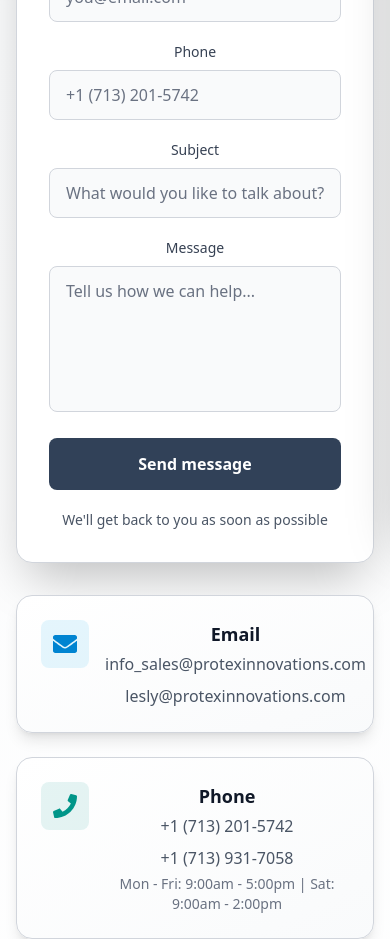
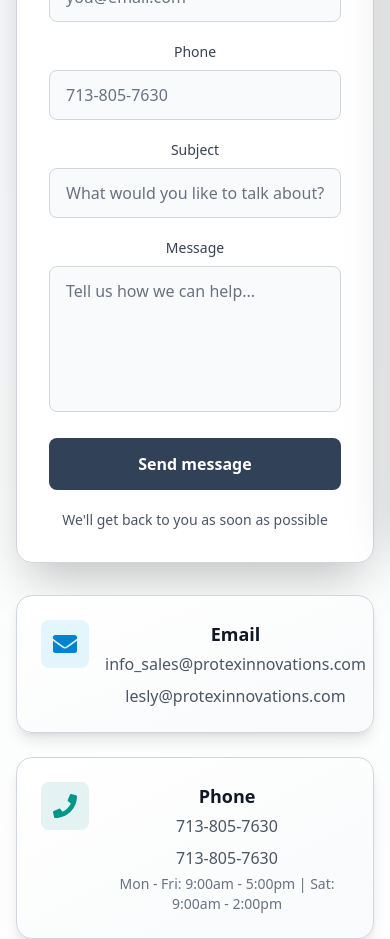
Before and after one commit to julioagk/PROTEX-INNOVATION-ENGLISH, a React (Vite) app: page /Contacto in a window 390 px wide. Shown: the part 314-1253 px from the top of the page. Built offline with nearby package versions, Linux system fonts and the light colour scheme.

Commit message:
Update contact phone number

```diff
--- a/index.html
+++ b/index.html
@@ -8,7 +8,7 @@
     <meta name="description" content="Tienda de tecnología y accesorios en Nuevo León. Atención personalizada por WhatsApp, Instagram y Facebook." />
     <meta name="theme-color" content="#0a0a0a" />
     <!-- Contacto y redes -->
-    <meta name="whatsapp" content="+52 8119817118" />
+    <meta name="whatsapp" content="+17138057630" />
     <meta name="instagram" content="lorang_mx" />
     <meta name="facebook" content="lorangmx" />
     <!-- Open Graph para compartir en redes -->
--- a/src/componentes/Contacto.jsx
+++ b/src/componentes/Contacto.jsx
@@ -122,7 +122,7 @@
                   name="phone"
                   value={formData.phone}
                   onChange={handleChange}
-                  placeholder="+1 (713) 201-5742"
+                  placeholder="713-805-7630"
                   className="w-full px-4 py-3 bg-gray-50 border border-gray-300 rounded-lg text-gray-900 placeholder-gray-500 focus:outline-none focus:ring-2 focus:ring-slate-600 focus:border-transparent transition-all"
                 />
               </div>
@@ -199,11 +199,11 @@
                 </div>
                 <div className="flex-1">
                   <h3 className="text-lg font-semibold mb-1">Phone</h3>
-                  <a href="tel:+17132015742" className="text-gray-600 hover:text-teal-600 transition-colors">
-                    +1 (713) 201-5742
+                  <a href="tel:+17138057630" className="text-gray-600 hover:text-teal-600 transition-colors">
+                    713-805-7630
                   </a>
-                  <a href="tel:+17139317058" className="text-gray-600 hover:text-teal-600 transition-colors block mt-2">
-                    +1 (713) 931-7058
+                  <a href="tel:+17138057630" className="text-gray-600 hover:text-teal-600 transition-colors block mt-2">
+                    713-805-7630
                   </a>
                   <p className="text-sm text-gray-500 mt-1">Mon - Fri: 9:00am - 5:00pm | Sat: 9:00am - 2:00pm</p>
                 </div>
--- a/src/componentes/Footer.jsx
+++ b/src/componentes/Footer.jsx
@@ -58,11 +58,11 @@
                 <span className="text-xs md:text-sm font-medium">info_sales@protexinnovations.com</span>
               </a>
               <a
-                href="tel:+17132015742"
+                href="tel:+17138057630"
                 className="flex items-center space-x-2 md:space-x-3 text-gray-600 hover:text-blue-600 transition-colors group"
               >
                 <FaPhone className="h-3 w-3 md:h-4 md:w-4" />
-                <span className="text-xs md:text-sm font-medium">+1 (713) 201-5742</span>
+                <span className="text-xs md:text-sm font-medium">713-805-7630</span>
               </a>
             </div>
           </div>
--- a/src/componentes/Privacy.jsx
+++ b/src/componentes/Privacy.jsx
@@ -118,7 +118,7 @@
                   <strong>Email:</strong> <a href="mailto:info_sales@protexinnovations.com" className="text-blue-600 hover:text-blue-700">info_sales@protexinnovations.com</a>
                 </p>
                 <p className="text-gray-700">
-                  <strong>Phone:</strong> <a href="tel:+17132015742" className="text-blue-600 hover:text-blue-700">+1 (713) 201-5742</a>
+                  <strong>Phone:</strong> <a href="tel:+17138057630" className="text-blue-600 hover:text-blue-700">713-805-7630</a>
                 </p>
                 <p className="text-gray-700">
                   <strong>Address:</strong> Houston, Texas, USA
--- a/src/componentes/Terms.jsx
+++ b/src/componentes/Terms.jsx
@@ -161,7 +161,7 @@
                   <strong>Email:</strong> <a href="mailto:info_sales@protexinnovations.com" className="text-blue-600 hover:text-blue-700">info_sales@protexinnovations.com</a>
                 </p>
                 <p className="text-gray-700">
-                  <strong>Phone:</strong> <a href="tel:+17132015742" className="text-blue-600 hover:text-blue-700">+1 (713) 201-5742</a>
+                  <strong>Phone:</strong> <a href="tel:+17138057630" className="text-blue-600 hover:text-blue-700">713-805-7630</a>
                 </p>
                 <p className="text-gray-700">
                   <strong>Address:</strong> Houston, Texas, USA
```
